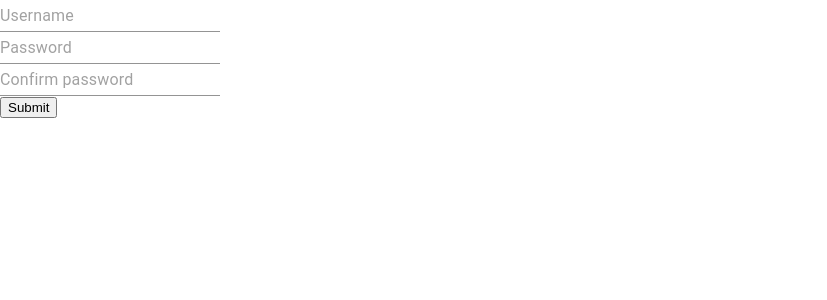
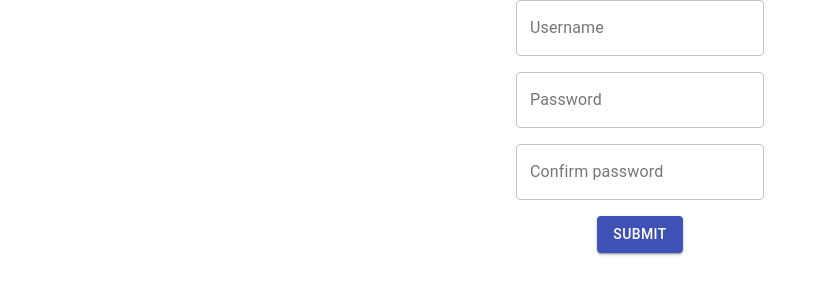
Before and after one commit to michaldomino/the-simpsons-recognizer-react-client, a React (Create React App) app: page / in a window 1280 px wide. Shown: the top 300 px of the page, without its empty margins (0-827 px from the left). Built offline with nearby package versions, Linux system fonts and the light colour scheme.

Commit message:
Add custom controls, rearranged form

```diff
--- /dev/null
+++ b/src/components/controls/AppButton.tsx
@@ -0,0 +1,20 @@
+import {Button, ButtonProps} from "@material-ui/core";
+import React from "react";
+
+interface IAppButtonProps {
+    variant: 'text' | 'outlined' | 'contained' | undefined
+    text: string
+}
+
+export const AppButton = (props: IAppButtonProps | ButtonProps) => {
+    const {text, ...other} = props as any
+    return (
+        <Button
+            variant='contained'
+            color='primary'
+            {...other}
+        >
+            {text}
+        </Button>
+    )
+}
--- /dev/null
+++ b/src/components/controls/AppTextField.tsx
@@ -0,0 +1,16 @@
+import {TextField, TextFieldProps} from "@material-ui/core";
+import React from "react";
+
+interface IAppTextFieldProps {
+}
+
+export const AppTextField = (props: IAppTextFieldProps | TextFieldProps) => {
+    const  {...other} = props
+
+    return (
+        <TextField
+            variant='outlined'
+            {...other}
+        />
+    )
+}
--- /dev/null
+++ b/src/components/controls/Controls.ts
@@ -0,0 +1,7 @@
+import {AppTextField} from "./AppTextField";
+import {AppButton} from "./AppButton";
+
+export const Controls = {
+    AppButton,
+    AppTextField
+}
--- a/src/pages/Login/LoginContainer.tsx
+++ b/src/pages/Login/LoginContainer.tsx
@@ -1,6 +1,7 @@
-import {TextField} from "@material-ui/core";
 import React from "react";
 import {LoginData} from "../../models/LoginData";
+import {Controls} from "../../components/controls/Controls";
+import {Grid} from "@material-ui/core";
 
 interface ILoginContainerProps {
     handleSubmit: any,
@@ -14,33 +15,48 @@ interface ILoginContainerProps {
 export const LoginContainer = (props: ILoginContainerProps) => {
     return (
         <form onSubmit={props.handleSubmit(props.onSubmit)}>
-            <TextField
+            <Grid
+                container
+                justify="center"
+                direction="column"
+                alignItems="center"
+                spacing={2}
+            >
+                <Grid item>
+                    <Controls.AppTextField
                         inputRef={props.register}
                         name='username'
-                placeholder='Username'
+                        label='Username'
                         error={props.usernameErrors !== ''}
                         helperText={props.usernameErrors}
                     />
-            <br/>
-            <TextField
+                </Grid>
+
+                <Grid item>
+                <Controls.AppTextField
                     inputRef={props.register}
                     name='password'
-                placeholder='Password'
+                    label='Password'
                     type='password'
                     error={props.passwordErrors !== ''}
                     helperText={props.passwordErrors}
                 />
-            <br/>
-            <TextField
+                </Grid>
+                    <Grid item>
+                <Controls.AppTextField
                     inputRef={props.register}
                     name='password2'
-                placeholder='Confirm password'
+                    label='Confirm password'
                     type='password'
                     error={props.password2Errors !== ''}
                     helperText={props.password2Errors}
                 />
-            <br/>
-            <button>Submit</button>
+                    </Grid>
+
+                        <Grid item>
+                <Controls.AppButton text='Submit' type='submit'/>
+                        </Grid>
+            </Grid>
         </form>
     )
 }
```
Lines whose indentation alone changed are shown as unchanged.
